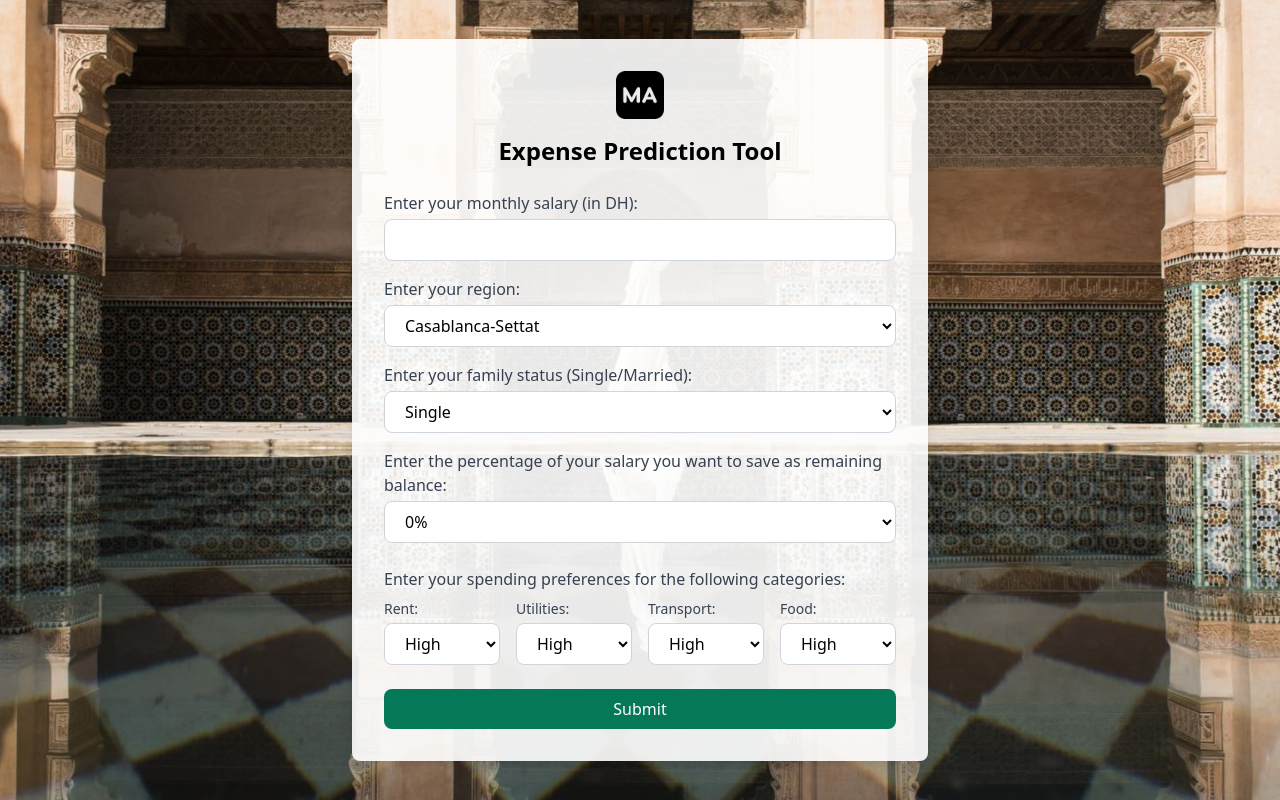
After one commit to ayatnourhachmi/PI-WEB, a Flask app: page /budgetPlanningTool in a window 1280 px wide. The commit adds this page. Run offline with Flask 3, Linux system fonts and the light colour scheme; some libraries are stand-ins or nearby versions.

Commit message:
add budget tool

```diff
--- a/PI-WEB/backend/app/routes.py
+++ b/PI-WEB/backend/app/routes.py
@@ -1,17 +1,64 @@
 from flask import Blueprint, request, jsonify, render_template
-from .utils import REGION_MAPPING, filter_data, calculate_averages, convert_currency_to_avg, predict_region  # Import functions from utils
+from .utils import REGION_MAPPING, filter_data, calculate_averages, convert_currency_to_avg, predict_region, predict_expenses, setup_model  # Import functions from utils
 import pandas as pd
+import numpy as np
 import os
 
 # Create Flask Blueprint
 routes = Blueprint('routes', __name__)
+
+# Initialize the model at startup
+MODEL = setup_model()
 
 @routes.route('/')
 def home():
     """
     Root route to serve the index.html file.
     """
-    return render_template('index.html')  # Ensure 'index.html' is in the templates folder
+    return render_template('index.html')
+
+@routes.route('/budgetPlanningTool', methods=['GET', 'POST'])
+def budget_planning_tool_route():
+    """
+    Route to handle the budget planning tool form submission and rendering.
+    """
+    return render_template('budgetPTool.html')
+
+
+@routes.route('/submit', methods=['POST'])
+def submit():
+    if not MODEL:
+        return jsonify({"error": "Model not loaded"}), 500
+
+    try:
+        # Get form inputs
+        salary = float(request.form['salary'])
+        region = request.form['region']
+        family_status = request.form['family_status']
+        target_percentage = float(request.form['savings'].replace('%', ''))
+
+        # Spending preferences
+        preference_mapping = {"high": 1.5, "medium": 1.0, "low": 0.5}
+        spending_preferences = np.array([
+            preference_mapping.get(request.form['rent'].lower(), 1.0),
+            preference_mapping.get(request.form['utilities'].lower(), 1.0),
+            preference_mapping.get(request.form['transport'].lower(), 1.0),
+            preference_mapping.get(request.form['food'].lower(), 1.0)
+        ])
+
+        # Predict expenses
+        expenses, remaining_balance = predict_expenses(
+            MODEL, salary, region, family_status, target_percentage, spending_preferences
+        )
+
+        # Return the results as JSON
+        return jsonify({
+            "expenses": dict(zip(['Rent', 'Utilities', 'Transport', 'Food'], map(lambda x: round(x, 2), expenses))),
+            "total_expenses": round(sum(expenses), 2),
+            "remaining_balance": round(remaining_balance, 2)
+        })
+    except Exception as e:
+        return jsonify({"error": str(e)}), 500
 
 @routes.route('/display_results', methods=['POST'])
 def display_results():
--- /dev/null
+++ b/PI-WEB/backend/app/templates/budgetPTool.html
@@ -0,0 +1,173 @@
+<!DOCTYPE html>
+<html lang="en">
+<head>
+  <meta charset="UTF-8">
+  <meta name="viewport" content="width=device-width, initial-scale=1.0">
+  <title>Expense Prediction Tool</title>
+  <script src="https://cdn.tailwindcss.com"></script>
+  <style>
+    body {
+      background-image: url('../static/images/bg.jpg');
+      background-size: cover;
+      background-position: center;
+      background-repeat: no-repeat;
+      height: 100vh;
+    }
+  </style>
+</head>
+<body class="flex items-center justify-center">
+  <div class="bg-white bg-opacity-90 p-8 rounded-lg shadow-lg w-full max-w-xl">
+    <a href="" class="text-2xl font-bold text-gray-800">
+        <img class="w-12 h-12 mx-auto mb-4" src="{{ url_for('static', filename='images/maroc.png') }}" alt="Logo">
+      </a>
+    <h1 id="title" class="text-2xl font-bold text-center mb-6">Expense Prediction Tool</h1>
+    <!-- Form Section -->
+    <div id="form-section">
+      <form id="predictionForm" method="POST" class="space-y-6" action="/submit">
+        <div class="space-y-4">
+          <!-- Monthly Salary -->
+          <div>
+            <label for="salary" class="block text-gray-700 font-medium">Enter your monthly salary (in DH):</label>
+            <input id="salary" name="salary" type="number" class="mt-1 block w-full px-4 py-2 border border-gray-300 rounded-lg focus:ring-emerald-500 focus:border-emerald-500" required>
+          </div>
+
+          <!-- Region -->
+          <div>
+            <label for="region" class="block text-gray-700 font-medium">Enter your region:</label>
+            <select id="region" name="region" class="border border-gray-300 mt-1 block w-full px-4 py-2 pr-10 bg-white rounded-lg focus:ring-emerald-500 focus:border-emerald-500" required>
+              <option value="Casablanca-Settat">Casablanca-Settat</option>
+              <option value="Rabat-Salé-Kénitra">Rabat-Salé-Kénitra</option>
+              <option value="Marrakech-Safi">Marrakech-Safi</option>
+              <option value="Fès-Meknès">Fès-Meknès</option>
+              <option value="Tanger-Tétouan-Al Hoceima">Tanger-Tétouan-Al Hoceima</option>
+              <option value="Souss-Massa">Souss-Massa</option>
+              <option value="L’Oriental">L’Oriental</option>
+              <option value="Béni Mellal-Khénifra">Béni Mellal-Khénifra</option>
+              <option value="Drâa-Tafilalet">Drâa-Tafilalet</option>
+              <option value="Laâyoune-Sakia Al Hamra">Laâyoune-Sakia Al Hamra</option>
+              <option value="Dakhla-Oued Eddahab">Dakhla-Oued Eddahab</option>
+              <option value="Guelmim-Oued Noun">Guelmim-Oued Noun</option>
+            </select>
+          </div>
+
+          <!-- Family Status -->
+          <div>
+            <label for="family_status" class="block text-gray-700 font-medium">Enter your family status (Single/Married):</label>
+            <select id="family_status" name="family_status" class="mt-1 block w-full px-4 py-2 border border-gray-300 bg-white rounded-lg focus:ring-emerald-500 focus:border-emerald-500" required>
+              <option value="Single">Single</option>
+              <option value="Married">Married</option>
+            </select>
+          </div>
+
+          <!-- Savings Percentage -->
+          <div>
+            <label for="savings" class="block text-gray-700 font-medium">Enter the percentage of your salary you want to save as remaining balance:</label>
+            <select id="savings" name="savings" class="mt-1 block w-full px-4 py-2 border border-gray-300 rounded-lg bg-white focus:ring-emerald-500 focus:border-emerald-500" required>
+              <option value="0">0%</option>
+              <option value="5">5%</option>
+              <option value="10">10%</option>
+              <option value="25">25%</option>
+              <option value="50">50%</option>
+              <option value="75">75%</option>
+            </select>
+          </div>
+        </div>
+
+        <!-- Spending Preferences -->
+        <div>
+          <p class="block text-gray-700 font-medium mb-2">Enter your spending preferences for the following categories:</p>
+          <div class="grid grid-cols-4 gap-4">
+            <div>
+              <label for="rent" class="block text-gray-700 text-sm">Rent:</label>
+              <select id="rent" name="rent" class="mt-1 block w-full px-4 py-2 border border-gray-300 rounded-lg bg-white focus:ring-emerald-500 focus:border-emerald-500" required>
+                <option value="high">High</option>
+                <option value="medium">Medium</option>
+                <option value="low">Low</option>
+              </select>
+            </div>
+            <div>
+              <label for="utilities" class="block text-gray-700 text-sm">Utilities:</label>
+              <select id="utilities" name="utilities" class="mt-1 block w-full px-4 py-2 border border-gray-300 rounded-lg bg-white focus:ring-emerald-500 focus:border-emerald-500" required>
+                <option value="high">High</option>
+                <option value="medium">Medium</option>
+                <option value="low">Low</option>
+              </select>
+            </div>
+            <div>
+              <label for="transport" class="block text-gray-700 text-sm">Transport:</label>
+              <select id="transport" name="transport" class="mt-1 block w-full px-4 py-2 border border-gray-300 rounded-lg bg-white focus:ring-emerald-500 focus:border-emerald-500" required>
+                <option value="high">High</option>
+                <option value="medium">Medium</option>
+                <option value="low">Low</option>
+              </select>
+            </div>
+            <div>
+              <label for="food" class="block text-gray-700 text-sm">Food:</label>
+              <select id="food" name="food" class="mt-1 block w-full px-4 py-2 border border-gray-300 rounded-lg bg-white focus:ring-emerald-500 focus:border-emerald-500" required>
+                <option value="high">High</option>
+                <option value="medium">Medium</option>
+                <option value="low">Low</option>
+              </select>
+            </div>
+          </div>
+        </div>
+
+        <!-- Submit Button -->
+        <div class="text-center">
+          <button type="submit" class="w-full bg-emerald-700 hover:bg-emerald-600 text-white py-2 px-4 rounded-lg focus:ring-4 focus:ring-emerald-300">
+            Submit
+          </button>
+        </div>
+      </form>
+    </div>
+
+    <!-- Results Section -->
+    <div id="results-section" class="hidden pl-6">
+      <h3 class="text-lg font-bold mb-4">Predicted Monthly Expenses</h3>
+      <ul id="expense-list" class="list-disc pl-4 mb-4"></ul>
+      <p id="total-expenses" class="text-gray-700 font-medium"></p>
+      <p id="remaining-balance" class="text-gray-700 font-medium"></p>
+      <button onclick="reloadForm()" class="mt-4 bg-emerald-600 text-white py-2 px-4 rounded-lg hover:bg-emerald-700">
+        Reset Form
+      </button>
+    </div>
+  </div>
+
+  <script>
+    document.getElementById('predictionForm').addEventListener('submit', async function (event) {
+      event.preventDefault();
+
+      const formData = new FormData(this);
+      const response = await fetch('/submit', {
+        method: 'POST',
+        body: formData,
+      });
+
+      if (response.ok) {
+        const data = await response.json();
+
+        // Hide the form and display results
+        document.getElementById('form-section').classList.add('hidden');
+        document.getElementById('title').classList.add('hidden');
+        document.getElementById('results-section').classList.remove('hidden');
+
+        // Populate results
+        const expenseList = document.getElementById('expense-list');
+        expenseList.innerHTML = Object.entries(data.expenses)
+          .map(([category, expense]) => `<li>${category}: ${expense} DH</li>`)
+          .join('');
+        document.getElementById('total-expenses').textContent = `Total Expenses: ${data.total_expenses} DH`;
+        document.getElementById('remaining-balance').textContent = `Remaining Balance: ${data.remaining_balance} DH`;
+      } else {
+        alert('An error occurred while predicting expenses.');
+      }
+    });
+
+    function reloadForm() {
+      document.getElementById('form-section').classList.remove('hidden');
+        document.getElementById('title').classList.remove('hidden');
+      document.getElementById('results-section').classList.add('hidden');
+    }
+  </script>
+</body>
+</html>
--- a/PI-WEB/backend/requirements.txt
+++ b/PI-WEB/backend/requirements.txt
@@ -2,3 +2,4 @@ Flask           # Flask web framework
 pandas           # Data processing and manipulation
 openpyxl          # For reading Excel files
 scikit-learn    # Machine learning library
+numpy           # Numerical computing library
--- a/PI-WEB/package.json
+++ b/PI-WEB/package.json
@@ -10,6 +10,7 @@
   "license": "ISC",
   "description": "",
   "dependencies": {
+    "@tailwindcss/forms": "^0.5.10",
     "autoprefixer": "^10.4.20",
     "postcss": "^8.4.49",
     "tailwindcss": "^3.4.16"
--- a/PI-WEB/tailwind.config.js
+++ b/PI-WEB/tailwind.config.js
@@ -3,5 +3,7 @@ module.exports = {
   theme: {
     extend: {},
   },
-  plugins: [],
+  plugins: [
+    require('@tailwindcss/forms'),
+  ],
 };
```
Also changed, not shown: PI-WEB/backend/app/templates/index.html (+7 -7 lines), PI-WEB/backend/app/utils.py (+154 -0 lines), PI-WEB/backend/app/static/images/bg.jpg (added), PI-WEB/package-lock.json.
